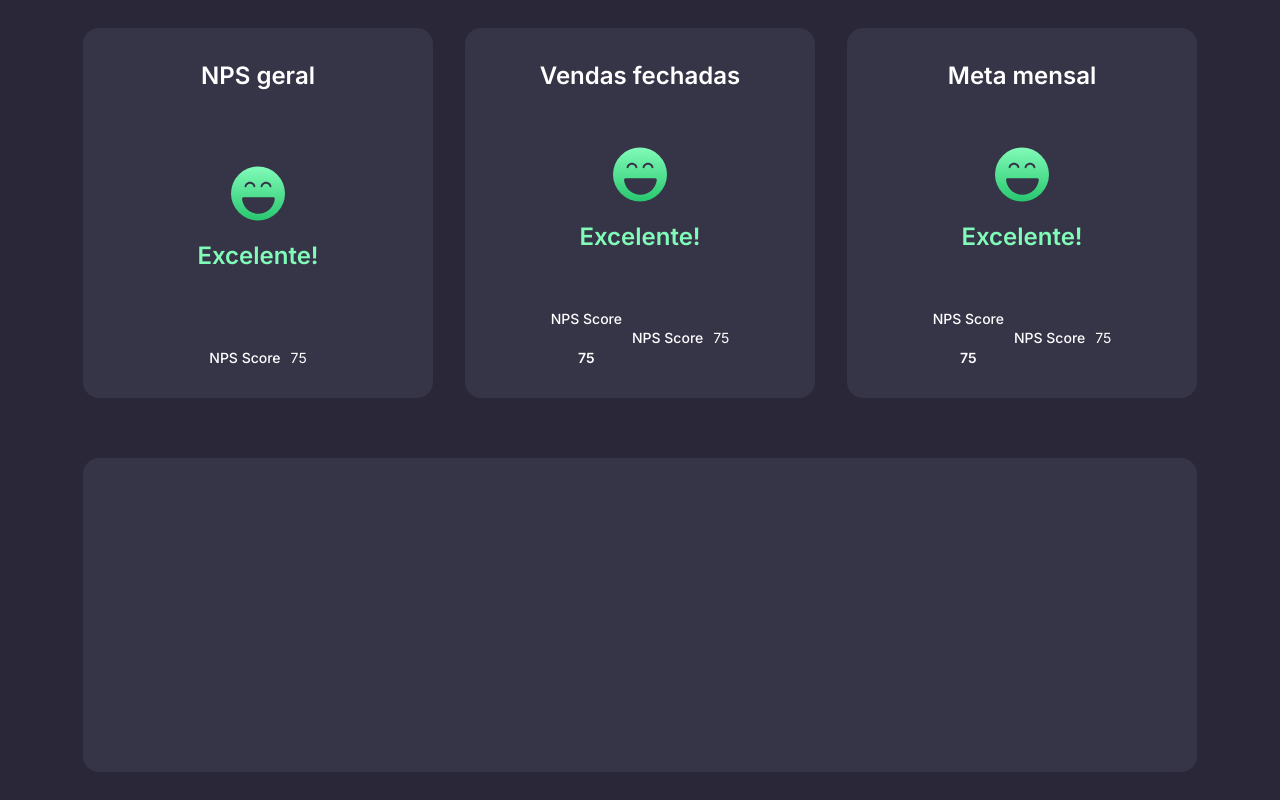
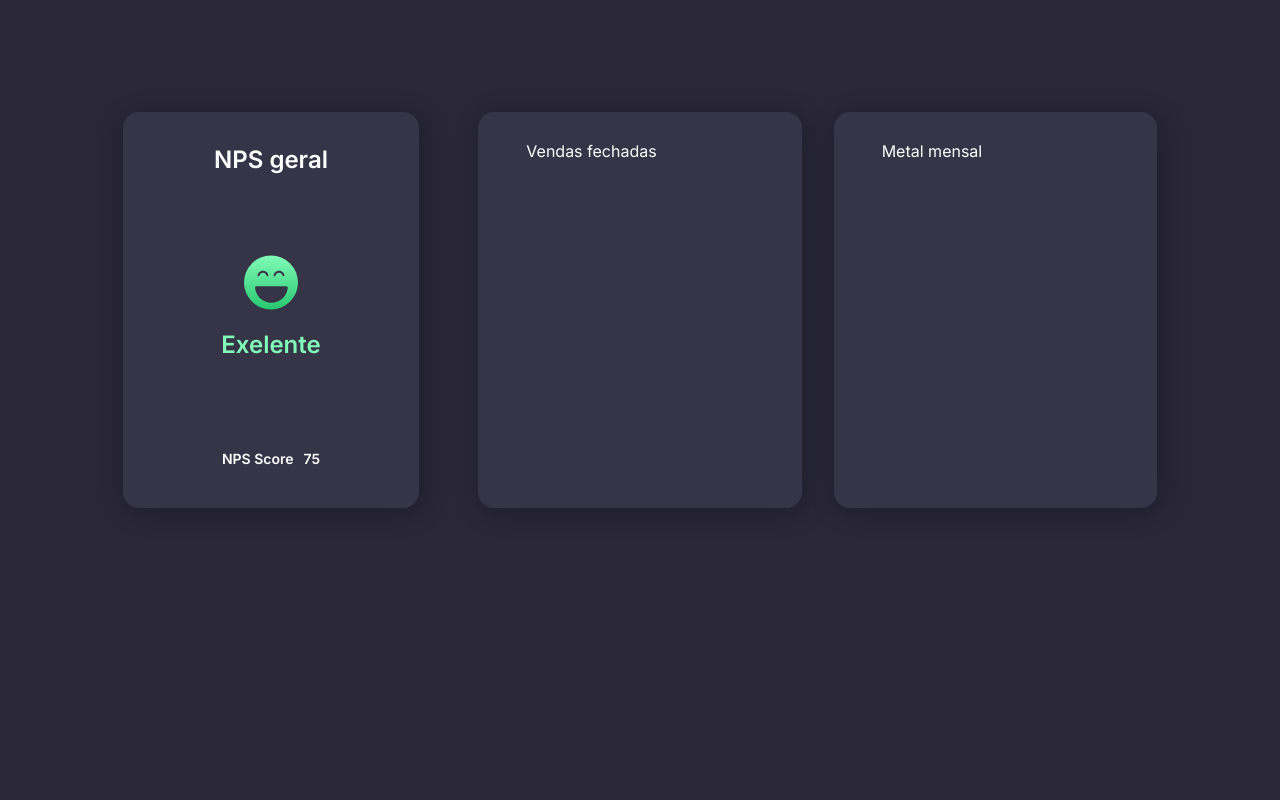
Before and after one commit to lyzzandro/desafio_8, a plain HTML site: page index.html in a window 1280 px wide. Drawn offline with Linux system fonts and the light colour scheme.

Commit message:
add layout grid

```diff
--- a/index.html
+++ b/index.html
@@ -14,55 +14,26 @@
         <link rel="stylesheet" href="./styles/style.css" />
     </head>
     <body>
-        <section class="content">
-            <div class="dashboard-cards">
-                <div>
-                    <h2>NPS geral</h2>
-                    <div>
-                        <img src="./assets/face.svg" alt="" />
-                        <span>Excelente!</span>
-                    </div>
-                    <div>
-                        <p>NPS Score</p>
-                        <span>75</span>
-                    </div>
+        <main id="app" class="grid">
+            <div class="box nps grid">
+                <div class="top">NPS geral</div>
+                <div class="middle grid">
+                    <img src="./assets/face.svg" alt="Rosto verde sorrindo" />
+                    Exelente
                 </div>
-                <div>
-                    <h2>Vendas fechadas</h2>
-                    <div>
-                        <img src="./assets/face.svg" alt="" />
-                        <span>Excelente!</span>
-                    </div>
-                    <div>
-                        <div>
-                            <p>NPS Score</p>
-                            <span>75</span>
-                        </div>
-                        <div>
-                            <p>NPS Score</p>
-                            <span>75</span>
-                        </div>
-                    </div>
-                </div>
-                <div>
-                    <h2>Meta mensal</h2>
-                    <div>
-                        <img src="./assets/face.svg" alt="" />
-                        <span>Excelente!</span>
-                    </div>
-                    <div>
-                        <div>
-                            <p>NPS Score</p>
-                            <span>75</span>
-                        </div>
-                        <div>
-                            <p>NPS Score</p>
-                            <span>75</span>
-                        </div>
-                    </div>
-                </div>
+                <div class="bottom"><span>NPS Score</span> <span>75</span></div>
             </div>
-            <div class="dashboard-bars"></div>
-        </section>
+            <div class="box sell grid">
+                <div class="top">Vendas fechadas</div>
+                <div class="middle"></div>
+                <div class="botom"></div>
+            </div>
+            <div class="box target grid">
+                <div class="top">Metal mensal</div>
+                <div class="middle"></div>
+                <div class="botom"></div>
+            </div>
+            <!-- <div class="box"></div> -->
+        </main>
     </body>
 </html>
--- a/styles/style.css
+++ b/styles/style.css
@@ -23,90 +23,62 @@
         #a66de9 82.85%
     );
     --gradient-red-yellow: linear-gradient(180deg, #ea5455 0%, #feb692 100%);
+    font-size: 62.5%;
 }
 
 body {
+    font-family: 'Inter', sans-serif;
+    font-size: 1.6rem;
+}
+
+.grid {
+    display: grid;
+}
+
+.box {
+    padding: 2.9rem 4.8rem;
+    background: var(--tertiary-black);
+    box-shadow: 0.3rem 0.4rem 2.6rem rgba(0, 0, 0, 0.25);
+    border-radius: 1.6rem;
+    color: var(--white);
+}
+
+#app {
     background: var(--secondary-black);
+    grid-template-columns: 1fr 1fr 1fr;
+    grid-template-rows: max-content;
+    column-gap: 3.2rem;
+    row-gap: 5.9rem;
+    width: 100vw;
+    height: 100vh;
+    padding: 11.2rem 12.3rem;
+}
+
+.box:nth-child(4) {
+    grid-column: 1/4;
+}
+
+.nps {
+    font-weight: 600;
+    font-size: 2.4rem;
+    line-height: 160%;
+    width: 29.6rem;
+    gap: 3.2rem;
+    text-align: center;
+}
+
+.nps .middle {
+    height: 19.7rem;
+    place-content: center;
+    justify-items: center;
+    gap: 1.6rem;
+    color: var(--green);
+}
+
+.nps .bottom {
+    font-weight: 600;
+    font-size: 1.4rem;
     display: flex;
     justify-content: center;
-    align-items: center;
-    flex-direction: column;
-    height: 100vh;
-    font-family: "Inter", sans-serif;
+    gap: 1rem;
 }
-
-/*FONTES */
-h2 {
-    color: var(--white);
-    line-height: 160%;
-}
-
-p {
-    font-weight: 500;
-    color: var(--white);
-    line-height: 160%;
-    font-size: 14px;
-}
-
-.content {
-    display: flex;
-    flex-direction: column;
-    gap: 60px;
-}
-
-.dashboard-cards > div,
-.dashboard-bars {
-    background: var(--tertiary-black);
-    border-radius: 16px;
-    width: 200px;
-    height: 200px;
-}
-
-.dashboard-cards > div {
-    width: 350px;
-    height: 370px;
-    display: flex;
-    flex-direction: column;
-    align-items: center;
-    justify-content: space-between;
-    padding: 29px 48px;
-    gap: 32px;
-}
-
-.dashboard-cards > div div:first-of-type {
-    display: flex;
-    justify-content: center;
-    align-items: center;
-    gap: 16px;
-    flex-direction: column;
-}
-
-.dashboard-cards > div div:first-of-type span {
-    color: var(--green);
-    font-size: 24px;
-    line-height: 160%;
-    font-weight: 600;
-}
-
-.dashboard-cards > div div:last-of-type {
-    display: flex;
-    justify-content: center;
-    align-items: center;
-    gap: 10px;
-}
-
-.dashboard-cards > div div:last-of-type span {
-    color: var(--white);
-    font-size: 14px;
-    line-height: 160%;
-}
-
-.dashboard-bars {
-    width: 100%;
-    height: 314px;
-}
-
-.dashboard-cards {
-    display: flex;
-    gap: 32px;
-}
```
